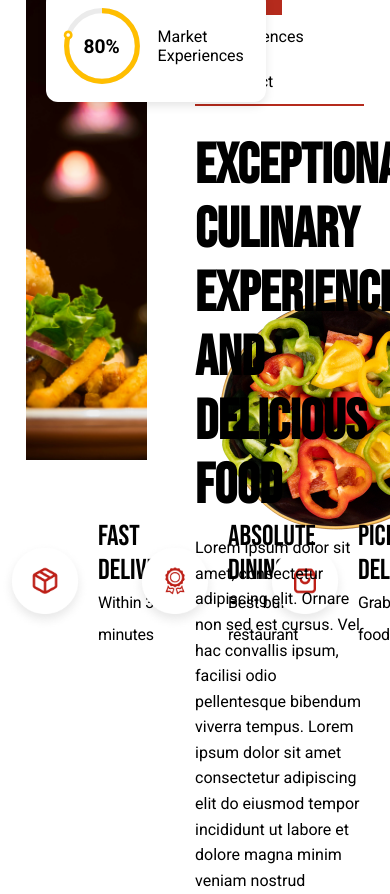
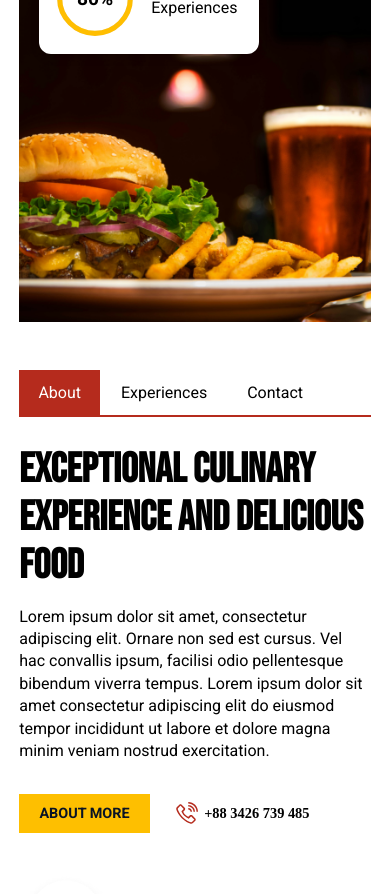
Before and after one commit to mhistiak3/Resturent-Template-Task, a React (Vite) app: page / in a window 390 px wide. Shown: the part 1060-1954 px from the top of the page. Built offline with nearby package versions, Linux system fonts and the light colour scheme.

Commit message:
make about-section responsiv

```diff
--- a/src/components/About/About.module.css
+++ b/src/components/About/About.module.css
@@ -175,21 +175,91 @@
   width: 33.33%;
 }
 .service_box img {
-  width: 90px;
-  height: 90px;
+  width: 120px;
+  height: 120px;
 }
 .service_box h4 {
   font-family: "Bebas Neue";
   font-weight: 500;
-  font-size: 1.8rem;
+  font-size: 1.9rem;
   line-height: 2.1rem;
   color: var(--dark);
 }
 .service_box p {
   font-family: "Roboto";
   font-weight: 400;
-  font-size: 1rem;
+  font-size: 1.1rem;
   line-height: 2rem;
   letter-spacing: -0.015em;
   color: var(--dark);
 }
+@media (max-width: 950px) {
+  .about_section {
+    height: auto;
+  }
+  .about_container {
+    flex-direction: column;
+  }
+  .about_img {
+    width: 100%;
+    height: 400px;
+  }
+  .about_info {
+    width: 100%;
+  }
+  .about_element {
+    display: none;
+  }
+
+  .service_box img {
+    width: 100px;
+    height: 100px;
+  }
+  .service_box h4 {
+    font-size: 1.6rem;
+    line-height: 2.1rem;
+  }
+  .service_box p {
+    font-size: 0.8rem;
+    line-height: 2rem;
+  }
+}
+@media (max-width: 700px) {
+  .about_section {
+    padding: 2rem 0;
+  }
+
+  .info_tabs button {
+    padding: 0.6rem 1.2rem;
+    margin-right: 0.1rem;
+  }
+  .info_box > h2 {
+    font-size: 2.6rem;
+    line-height: 3rem;
+  }
+  .info_box > p {
+    font-size: 1rem;
+    line-height: 1.4rem;
+  }
+  .info_box_footer {
+    margin-top: 1rem;
+    gap: 1.5rem;
+  }
+  .info_box_footer > a {
+    font-weight: 600;
+    font-size: 0.9rem;
+    padding: 0.6rem 1.2rem;
+  }
+  .info_box_footer > span {
+    gap: 0.4rem;
+    font-size: 0.9rem;
+  }
+  .services {
+    flex-wrap: wrap;
+    padding: 1rem;
+    margin-top: 1.5rem;
+  }
+  .service_box {
+    width: 100%;
+  }
+}
--- a/src/index.css
+++ b/src/index.css
@@ -25,7 +25,7 @@ a {
 .container {
   width: 100%;
   max-width: 1350px;
-  padding:0 1.6rem;
+  padding:0 1.2rem;
   margin: 0 auto;
 }
 .btn {
```
